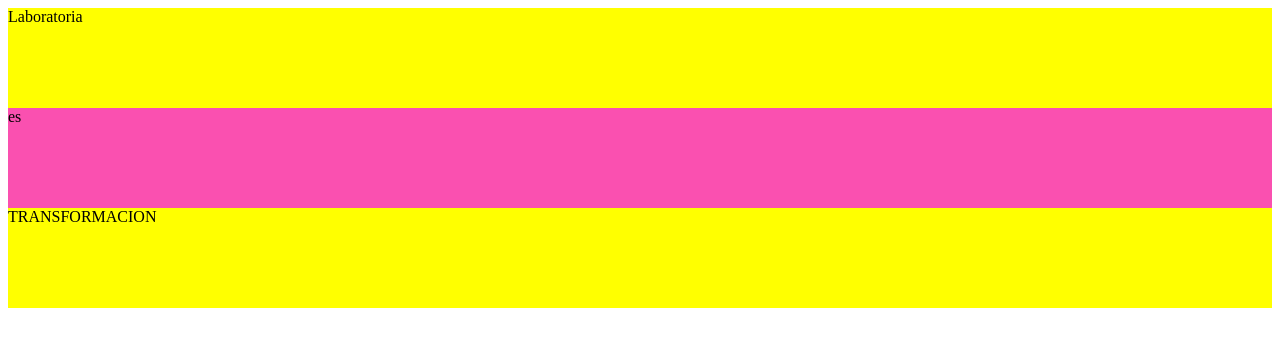
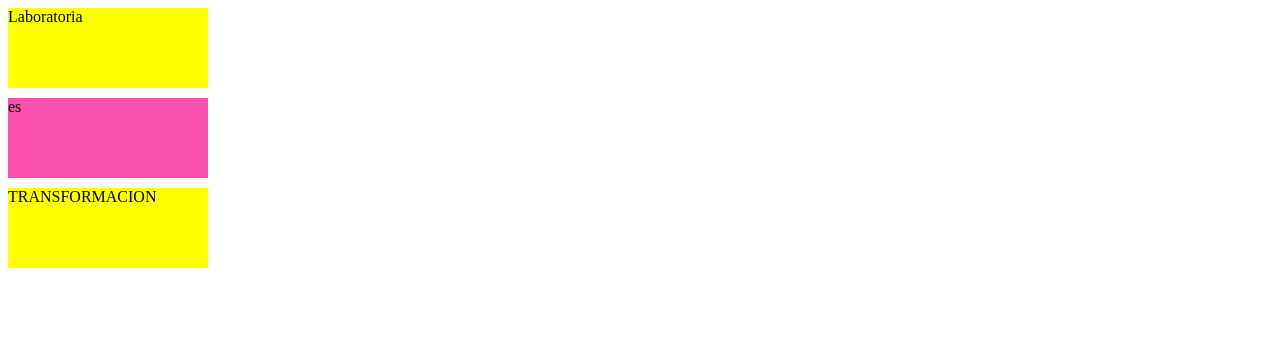
Before and after one commit to ErandyR/banderas, a plain HTML site: page index.html in a window 1280 px wide. Drawn offline with Linux system fonts and the light colour scheme.

Commit message:
segundo ejercicio

```diff
--- a/assets/css/main.css
+++ b/assets/css/main.css
@@ -1,10 +1,14 @@
 .bandera{
   display: block;
   background: #FFFF00;
-  height: 100px;
+  height: 80px;
+  width: 200px;
+  margin-bottom: 10px;
 }
 .bandera2 {
   display: block;
   background: #FA50B0;
-  height: 100px;
+  height: 80px;
+  width: 200px;
+  margin-bottom: 10px;
 }
```
